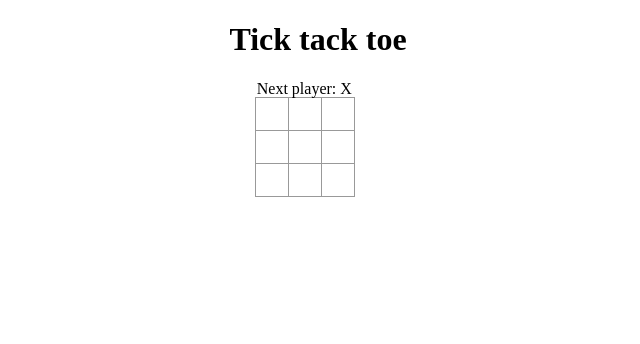
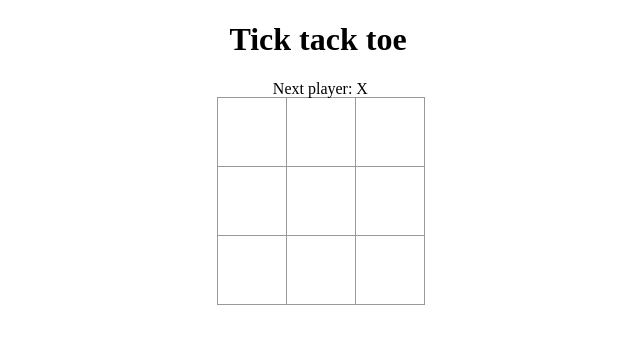
Before and after one commit to kellySmi/TicTackToeAngular, an Angular app: page / in a window 1280 px wide. Shown: the top 344 px of the page, without its empty margins (322-962 px from the left). Built offline with nearby package versions, Linux system fonts and the light colour scheme.

Commit message:
Added more checks for end of game. changed styles.

```diff
--- a/src/app/game-board/game-board.component.css
+++ b/src/app/game-board/game-board.component.css
@@ -1,7 +1,7 @@
 #game-board{
   display:inline-block;
   text-align: center;
-  padding-left:45%;
+  padding-left:42%;
   margin: auto;
 }
 .board-row:after {
--- a/src/app/game-board/game-board.component.ts
+++ b/src/app/game-board/game-board.component.ts
@@ -14,7 +14,7 @@ export class GameBoardComponent implements OnInit {
   constructor(private gameService: GameService) { }
   ngOnInit() {}
   handleClick(location: number) {
-    if(!this.squares[location]){
+    if(!this.squares[location] && this.status.indexOf("has won!") === -1 ){ /// make sure the square haasn't been selected already and the game is still on
       this.squares[location] = this.xIsNext  ? 'X':'O'; //assign player to square location
       let winnerCheck = this.gameService.calculateWinner(this.squares);
       if (winnerCheck) { // check for winner
--- a/src/app/square/square.component.css
+++ b/src/app/square/square.component.css
@@ -2,15 +2,15 @@
   background: #fff;
   border: 1px solid #999;
   float: left;
-  font-size: 24px;
+  font-size: 36px;
   font-weight: bold;
-  line-height: 34px;
-  height: 34px;
+  line-height: 70px;
+  height: 70px;
   margin-right: -1px;
   margin-top: -1px;
   padding: 0;
   text-align: center;
-  width: 34px;
+  width: 70px;
 }
 
 .square:focus {
```
Also changed, not shown: 1 other file (tests, documents, lock files or other folders).
